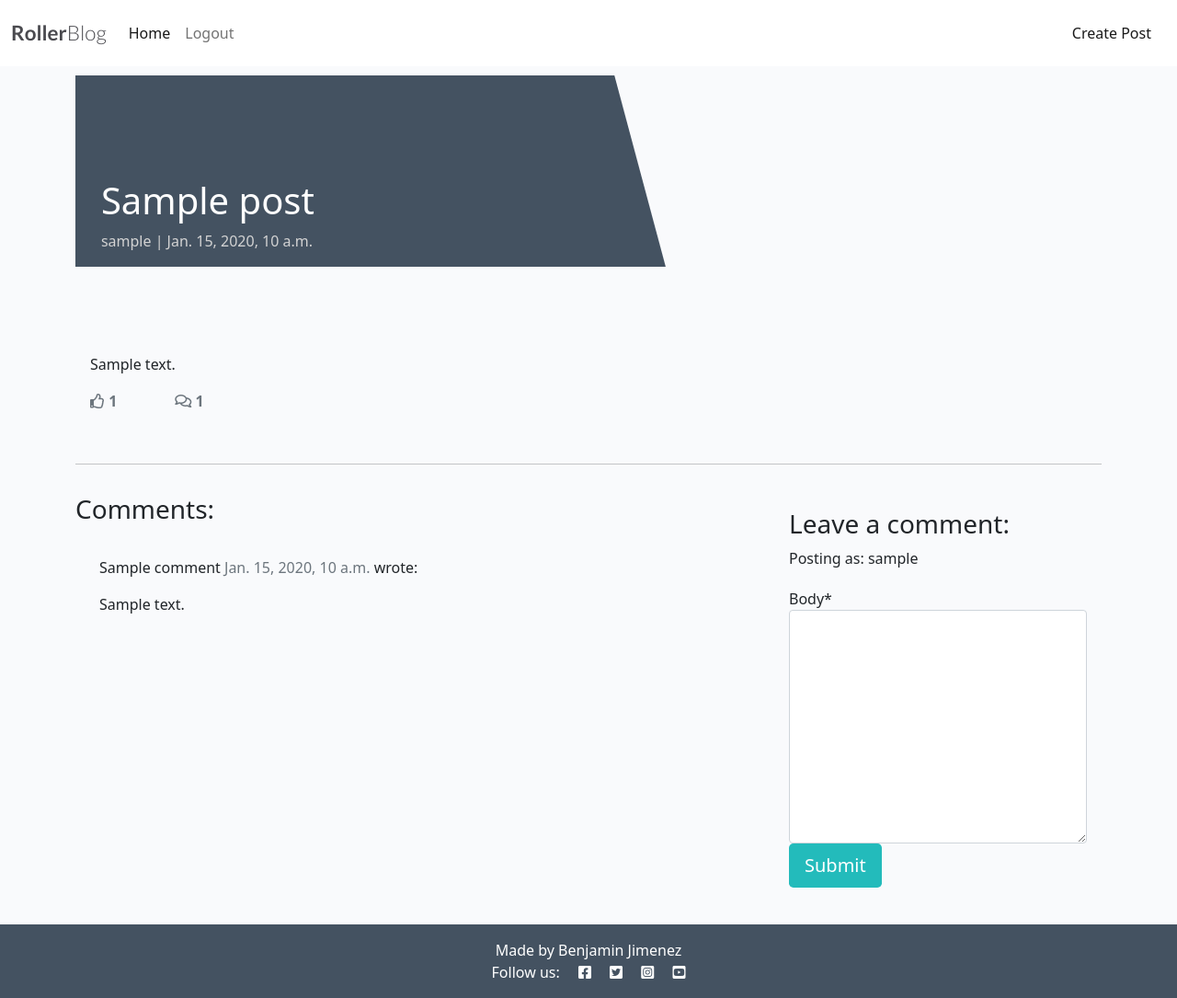
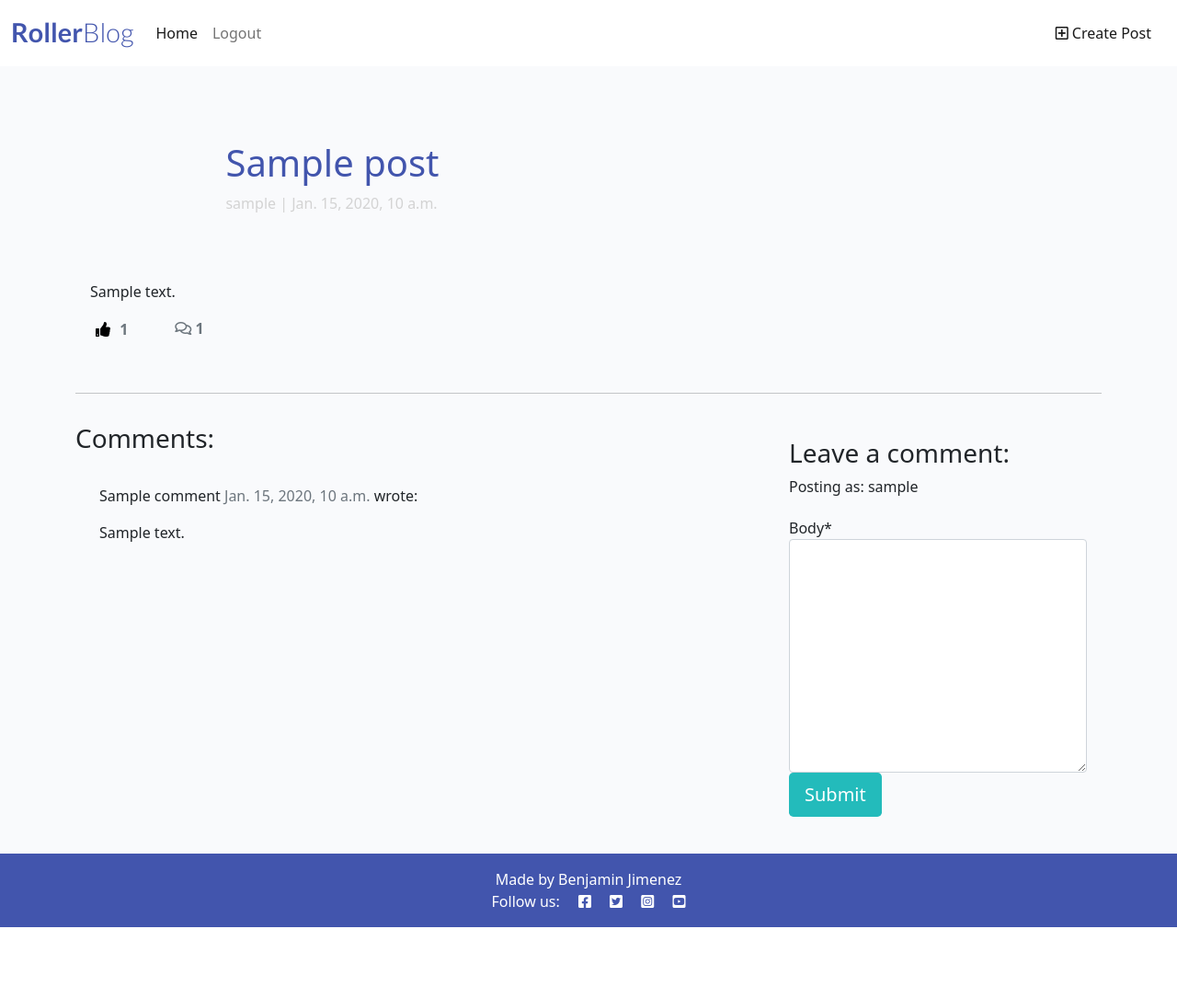
Before and after one commit to BenTeardrop/roller-blog, a Django app: a page that uses templates/base.html in a window 1280 px wide. Shown: the whole page at 92% size. After the commit the page ends 1008 px from the top, so only its background shows below. Run offline with Django 3.2, Linux system fonts and the light colour scheme; a user stored in the database is signed in; tables that the repository leaves empty hold one stand-in row (values such as "Sample post"); some libraries are stand-ins or nearby versions.

Commit message:
Add likes to the posts and add style to the page

```diff
--- a/mynews/forms.py
+++ b/mynews/forms.py
@@ -10,4 +10,4 @@
 class CreatePostForm(forms.ModelForm):
     class Meta:
         model = Post
-        fields = ('title', 'author', 'content', 'featured_image')
+        fields = ('title', 'content', 'featured_image')
--- a/mynews/urls.py
+++ b/mynews/urls.py
@@ -5,4 +5,5 @@
     path('', views.PostList.as_view(), name='home'),
     path('create/', views.CreatePost.as_view(), name='create_post'),
     path('<slug:slug>/', views.PostDetail.as_view(), name='post_detail'),
+    path('like/<slug:slug>', views.PostLike.as_view(), name='post_like'),
 ]
--- a/mynews/views.py
+++ b/mynews/views.py
@@ -1,5 +1,6 @@
-from django.shortcuts import render, get_object_or_404
+from django.shortcuts import render, get_object_or_404, reverse
 from django.views import generic, View
+from django.http import HttpResponseRedirect
 from .models import Post
 from .forms import CommentForm, CreatePostForm
 
@@ -109,4 +110,12 @@
         # )
 
 
-# class PostLike(View):
+class PostLike(View):
+    def post(self, request, slug):
+        post = get_object_or_404(Post, slug=slug)
+
+        if post.likes.filter(id=request.user.id).exists():
+            post.likes.remove(request.user)
+        else:
+            post.likes.add(request.user)
+        return HttpResponseRedirect(reverse('post_detail', args=[slug]))
--- a/static/css/style.css
+++ b/static/css/style.css
@@ -4,9 +4,9 @@
 
 .brand {
     font-family: Lato, sans-serif;
-    font-size: 1.4rem;
+    font-size: 1.8rem;
     font-weight: 700;
-    color: #4A4A4F;
+    color: #4255ad;
 }
 
 .red-o {
@@ -22,7 +22,7 @@
 }
 
 .dark-bg {
-    background-color: #445261;
+    background-color: #4255ad;
 }
 
 .main-bg {
@@ -62,8 +62,7 @@
 }
 
 .masthead-text {
-    background-color: #445261;
-    color: white;
+    color: #4255ad;
     position: relative;
 }
 
@@ -72,7 +71,7 @@
     overflow: hidden;
 }
 
-.masthead-image:after {
+/* .masthead-image:after {
     content: "";
     position: absolute;
     top: 0;
@@ -83,8 +82,9 @@
     -webkit-transform: skew(15deg);
     -moz-transform: skew(15deg);
     transform: skew(15deg);
-    z-index: 100;
-}
+    z-index: 100; }
+    */
+
 
 .post-link {
     text-decoration: none;
@@ -129,7 +129,7 @@
 }
 
 .btn-like {
-    color: #1ea317;
+    /* color: #1ea317; */
     border: none;
     background: transparent;
 }
--- a/templates/base.html
+++ b/templates/base.html
@@ -51,7 +51,7 @@
                     {% endif %}
                 </ul>
                 <span class="navbar-text text-muted">
-                    <a class="nav-link" href="{% url 'create_post' %}">Create Post</a>
+                    <a class="nav-link" href="{% url 'create_post' %}"><i class="far fa-plus-square"></i> Create Post</i></a>
                 </span>
             </div>
         </div>
--- a/templates/create_post.html
+++ b/templates/create_post.html
@@ -4,7 +4,7 @@
 <div class="container">
 
     <div class="row">
-        <div class="col-md-4 card mb-4  mt-3 ">
+        <div class="col-md-4 card mb-4  mt-3">
             <div class="card-body">
                 <form action="" method="post" style="margin-top: 1.3em;">
                 {{ create_post_form | crispy }}
--- a/templates/post_detail.html
+++ b/templates/post_detail.html
@@ -2,9 +2,9 @@
 
 {% load crispy_forms_tags %}
 
-<div class="masthead">
+<div class="col-md-8 offset-md-2">
     <div class="container">
-        <div class="row g-0">
+        <div class="row">
             <div class="col-md-6 masthead-text">
                 <!-- Post title goes in these h1 tags -->
                 <h1 class="post-title">
@@ -13,17 +13,19 @@
                 <!-- Post author goes before the | the post's created date goes after -->
                 <p class="post-subtitle">{{ post.author }} | {{ post.created_on }}</p>
             </div>
-            <div class="d-none d-md-block col-md-6 masthead-image">
-                <!-- The featured image URL goes in the src attribute -->
-                {% if "placeholder" in post.featured_image.url %}
-                <img src="https://pyxis.nymag.com/v1/imgs/d74/27b/7702abdc8a039a96b13eec053c1afca3fc-bic-rollerblades.jpg" width="100%">
-                {% else %}
-                <img src="{{ post.featured_image.url }}" width="100%">
-                {% endif %}
-            </div>
         </div>
     </div>
 </div>
+
+<div class="col-md-8 offset-md-2">
+    {% if "placeholder" in post.featured_image.url %}
+    <img src="https://pyxis.nymag.com/v1/imgs/d74/27b/7702abdc8a039a96b13eec053c1afca3fc-bic-rollerblades.jpg" width="100%">
+    {% else %}
+    <img src="{{ post.featured_image.url }}" width="100%">
+    {% endif %}
+</div>
+
+
 
 <div class="container">
     <div class="row">
@@ -35,8 +37,23 @@
                 <div class="row">
 
                     <div class="col-1">
-                        <!-- The number of likes goes before the closing strong tag -->
-                        <strong class="text-secondary"><i class="far fa-thumbs-up"></i> {{ post.number_of_likes }} </strong>
+                        <strong>
+                            {% if user.is_authenticated %}
+                            <form class="d-inline" action="{% url 'post_like' post.slug %}" method="POST">
+                                {% csrf_token %}
+                                {% if liked %}
+                                <button type="submit" name="blogspot_id" value="{{post.slug}}" class="btn-like"><i class="fas fa-thumbs-up"></i></button>
+
+                                {% else %}
+
+                                <button type="submit" name="blogspot_id" value="{{post.slug}}" class="btn-like"><i class="far fa-thumbs-up"></i></button>
+                                {% endif %}
+                            </form>
+                            {% else %}
+                            <span class="text-secondary"><i class="far  fa-thumbs-up"></i></span>
+                            {% endif %}
+                        <span class="text-secondary"> {{ post.number_of_likes }} </span>
+                        </strong>
                     </div>
                     <div class="col-1">
                         {% with comments.count as total_comments %}
```
Also changed, not shown: templates/index.html (+9 -1 lines).
